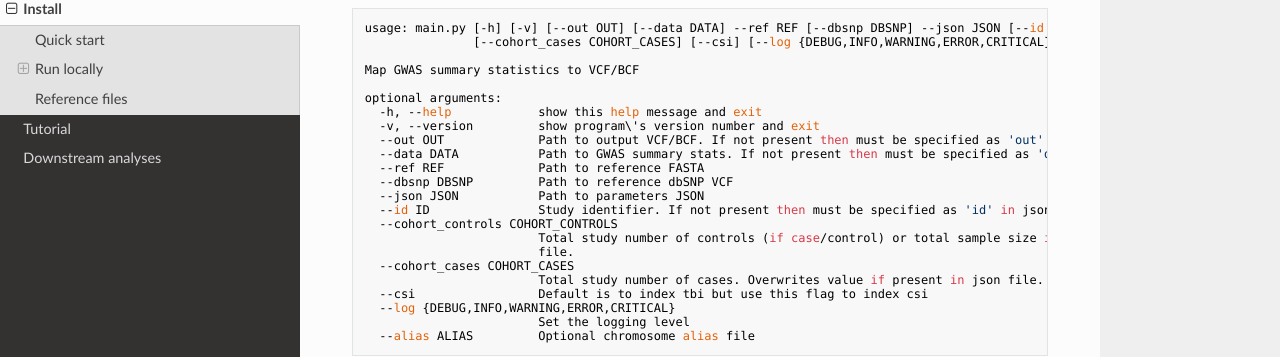
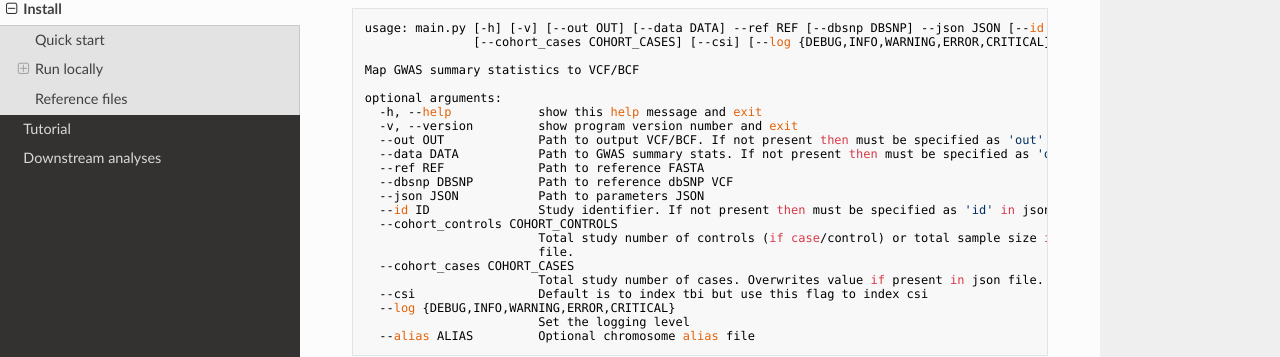
Before and after one commit to MRCIEU/gwas2vcf, an MkDocs documentation site: the page built from mkdocs/install.md, in a window 1280 px wide and 900 px high, scrolled down 997 px. Shown: the part 141-498 px from the top of the window. Built offline with MkDocs 1.6.1, drawn with Linux system fonts in a browser that asks for light colours; nearby versions of some CDN libraries.

```diff
--- a/mkdocs/install.md
+++ b/mkdocs/install.md
@@ -61,7 +61,7 @@ Map GWAS summary statistics to VCF/BCF
 
 optional arguments:
   -h, --help            show this help message and exit
-  -v, --version         show program\'s version number and exit
+  -v, --version         show program version number and exit
   --out OUT             Path to output VCF/BCF. If not present then must be specified as 'out' in json file
   --data DATA           Path to GWAS summary stats. If not present then must be specified as 'data' in json file
   --ref REF             Path to reference FASTA
```
